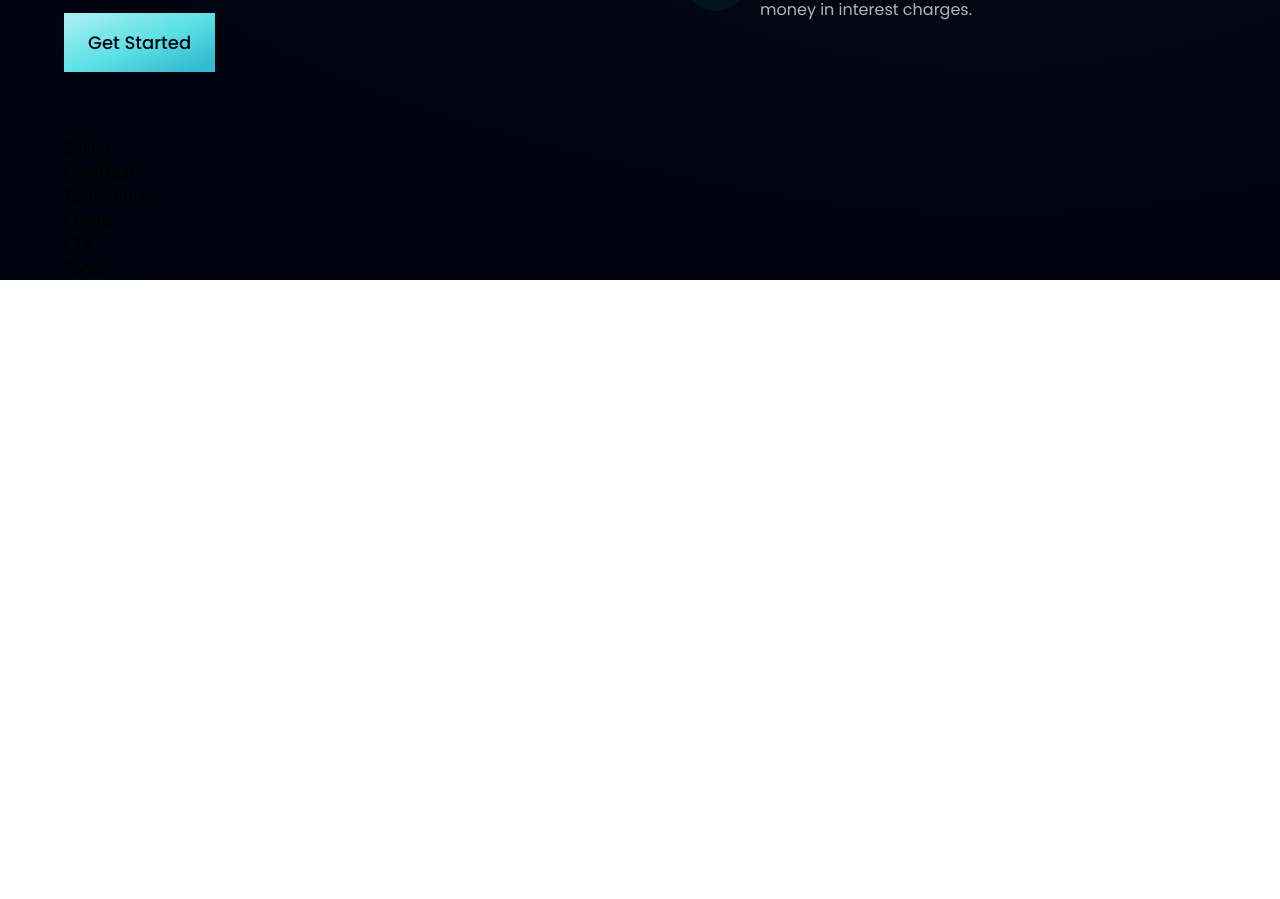
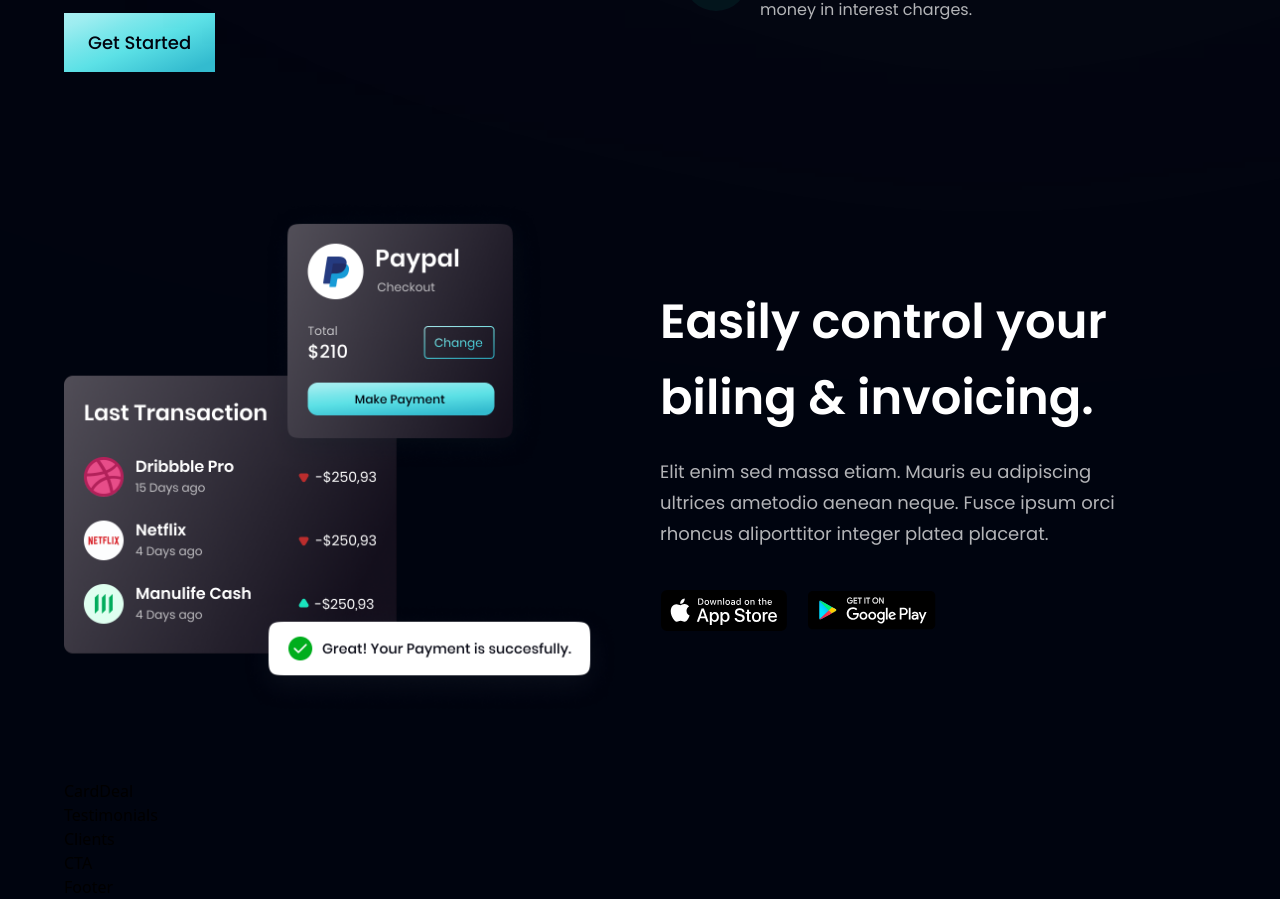
Before and after one commit to sidharthpatel/Bank-UI-App, a React (Vite) app: page / in a window 1280 px wide. Shown: the part 1410-2309 px from the top of the page. Before the commit the page ends 1690 px from the top, so only its background shows below. Built offline with nearby package versions, Linux system fonts and the light colour scheme.

Commit message:
Created the Billing section

```diff
--- a/src/components/Billing.jsx
+++ b/src/components/Billing.jsx
@@ -1,9 +1,43 @@
-import React from 'react'
+import { apple, bill, google } from "../assets";
+import styles, { layout } from "../style";
 
-const Billing = () => {
-  return (
-    <div>Billing</div>
-  )
-}
+const Billing = () => (
+    <section id="product" className={layout.sectionReverse}>
+        <div className={layout.sectionImgReverse}>
+            <img
+                src={bill}
+                alt="billing"
+                className="w-[100%] h-[100%] relative z-[5]"
+            />
 
-export default Billing
+            <div className="absolute z-[3] -left-1/2 top-0 w-[50%] rounded-full white__gradient" />
+            <div className="absolute z-[0] -left-1/2 bottom-0 w-[50%] rounded-full pink__gradient" />
+        </div>
+        <div className={layout.sectionInfo}>
+            <h2 className={styles.heading2}>
+                Easily control your <br className="sm:block hidden" /> biling &
+                invoicing.
+            </h2>
+            <p className={`${styles.paragraph} max-w-[470px] mt-5`}>
+                Elit enim sed massa etiam. Mauris eu adipiscing ultrices
+                ametodio aenean neque. Fusce ipsum orci rhoncus aliporttitor
+                integer platea placerat.
+            </p>
+
+            <div className="flex flex-row flex-wrap sm:mt-10 mt-6">
+                <img
+                    src={apple}
+                    alt="apple_store"
+                    className="w-[128px] h-[42px] object-contain mr-5 cursor-pointer"
+                />
+                <img
+                    src={google}
+                    alt="google_play"
+                    className="w-[128px] h-[42px] object-contain cursor-pointer"
+                />
+            </div>
+        </div>
+    </section>
+);
+
+export default Billing;
```
